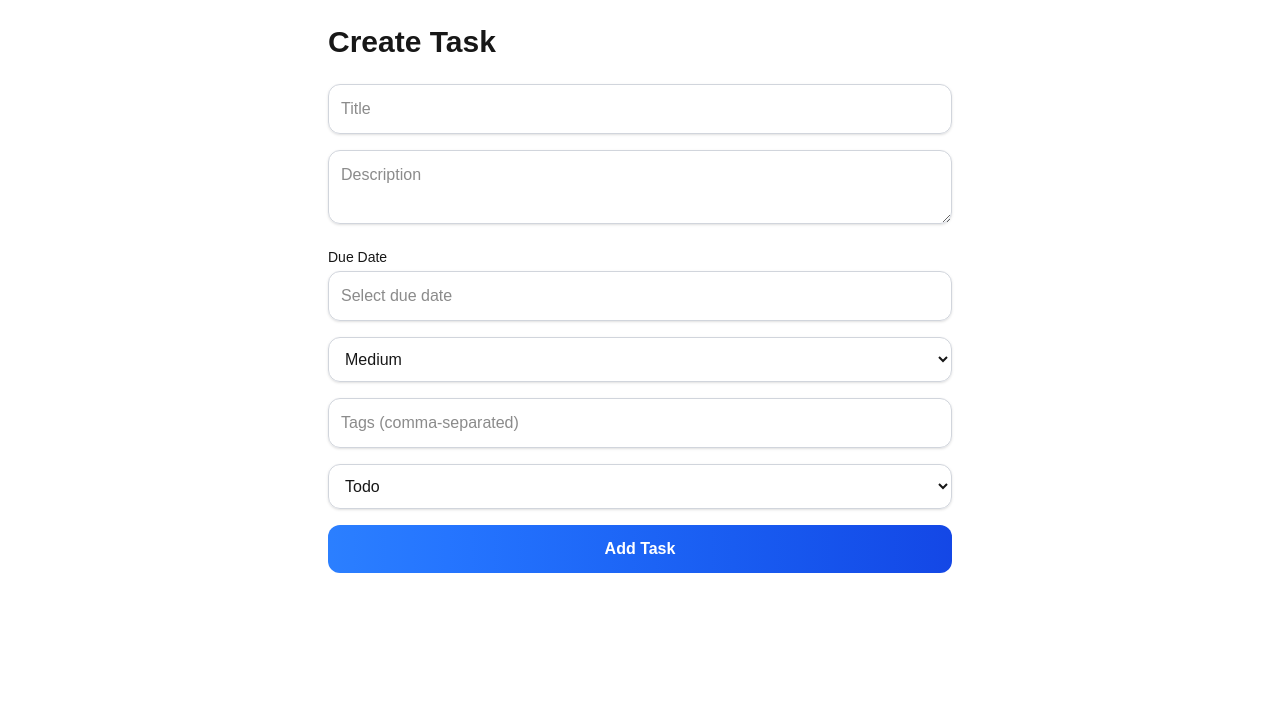
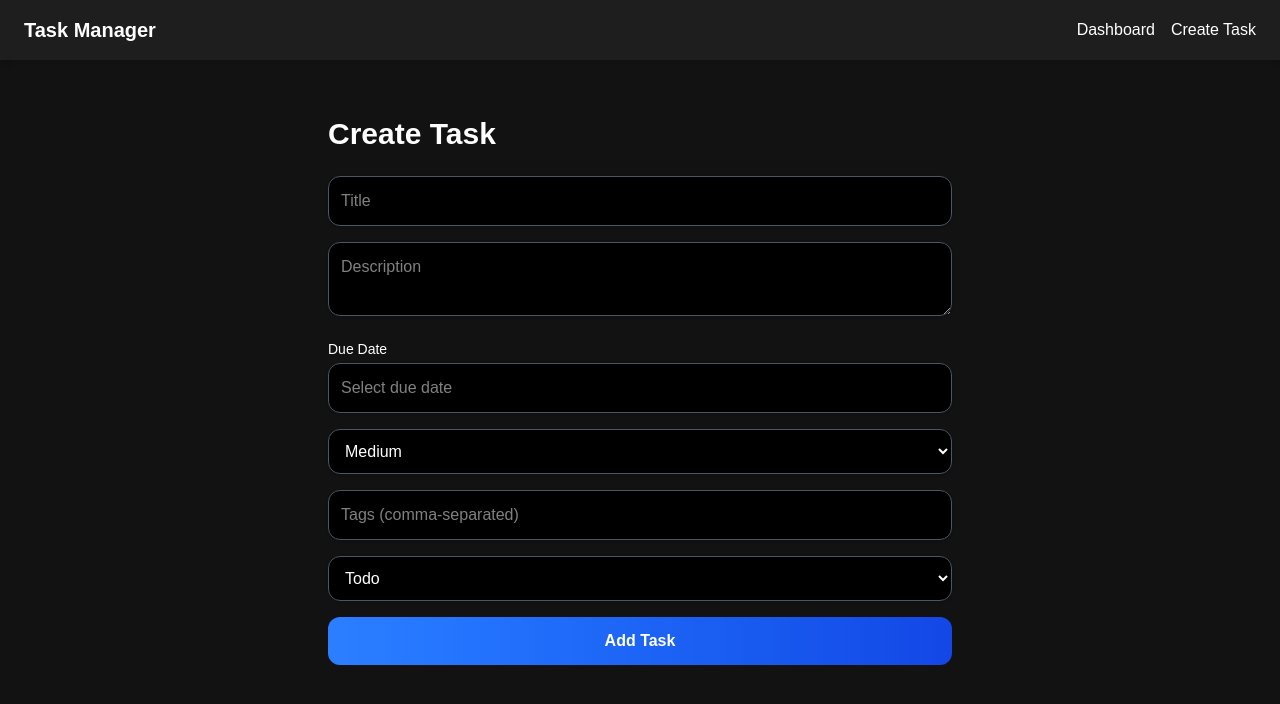
Before and after one commit to 43premansh/task-manager-app, a Next.js app: page /create in a window 1280 px wide. Shown: the top 704 px of the page. Built offline with nearby package versions, Linux system fonts and the light colour scheme.

Commit message:
Update page.tsx

```diff
--- a/src/app/create/page.tsx
+++ b/src/app/create/page.tsx
@@ -4,6 +4,17 @@ import { useEffect, useState } from 'react';
 import { useRouter, useSearchParams } from 'next/navigation';
 import DatePicker from 'react-datepicker';
 import 'react-datepicker/dist/react-datepicker.css';
+import Link from 'next/link';
+
+const NAVBAR = (
+  <nav className="flex justify-between items-center py-4 px-6 bg-[#1e1e1e] text-white shadow-md mb-8">
+    <h1 className="text-xl font-bold">Task Manager</h1>
+    <div className="space-x-4">
+      <Link href="/" className="hover:underline">Dashboard</Link>
+      <Link href="/create" className="hover:underline">Create Task</Link>
+    </div>
+  </nav>
+);
 
 type Task = {
   id: string;
@@ -21,14 +32,15 @@ export default function CreateTask() {
   const searchParams = useSearchParams();
   const taskId = searchParams.get('id');
 
-  const [task, setTask] = useState({
+  const [task, setTask] = useState<Omit<Task, 'id' | 'tags' | 'createdAt'> & { tags: string }>(() => ({
     title: '',
     description: '',
     dueDate: '',
     priority: 'Medium',
     tags: '',
     status: 'Todo',
-  });
+  }));
+
 
   const [dueDateObj, setDueDateObj] = useState<Date | null>(null);
 
@@ -49,9 +61,8 @@ export default function CreateTask() {
         if (!isNaN(parsedDate.getTime())) {
           setDueDateObj(parsedDate);
         } else {
-         setDueDateObj(null); // fallback
+          setDueDateObj(null);
         }
-
       }
     }
   }, [taskId]);
@@ -63,10 +74,11 @@ export default function CreateTask() {
   const handleSubmit = (e: React.FormEvent) => {
     e.preventDefault();
 
-    const storedTasks = JSON.parse(localStorage.getItem('tasks') || '[]');
+    const storedTasks = typeof window !== 'undefined'
+      ? JSON.parse(localStorage.getItem('tasks') || '[]')
+      : [];
+    const finalDueDate = dueDateObj ? dueDateObj.toISOString().split('T')[0] : '';
     let updatedTasks;
-
-    const finalDueDate = dueDateObj ? dueDateObj.toISOString().split('T')[0] : '';
 
     if (taskId) {
       updatedTasks = storedTasks.map((t: Task) =>
@@ -81,13 +93,12 @@ export default function CreateTask() {
       );
     } else {
       const newTask: Task = {
-        id: crypto.randomUUID(),
-        title: task.title,
-        description: task.description,
+        ...task,
+        id: typeof window !== 'undefined' && window.crypto && window.crypto.randomUUID
+          ? window.crypto.randomUUID()
+          : Math.random().toString(36).substring(2, 11),
         dueDate: finalDueDate,
-        priority: task.priority as 'Low' | 'Medium' | 'High',
         tags: task.tags.split(',').map(tag => tag.trim()),
-        status: task.status as 'Todo' | 'In Progress' | 'Done',
         createdAt: new Date().toISOString(),
       };
       updatedTasks = [...storedTasks, newTask];
@@ -99,6 +110,8 @@ export default function CreateTask() {
   };
 
   return (
+    <div className="min-h-screen bg-[#121212] text-white">
+      {NAVBAR}
       <div className="max-w-2xl mx-auto p-6">
         <h1 className="text-3xl font-bold mb-6">{taskId ? 'Edit Task' : 'Create Task'}</h1>
         <form onSubmit={handleSubmit} className="space-y-4">
@@ -107,18 +120,18 @@ export default function CreateTask() {
             required
             placeholder="Title"
             value={task.title}
-          className="w-full p-3 border border-gray-300 rounded-xl shadow-sm focus:outline-blue-500"
+            className="w-full p-3 border border-gray-600 rounded-xl shadow-sm bg-black text-white"
             onChange={handleChange}
           />
           <textarea
             name="description"
             placeholder="Description"
             value={task.description}
-          className="w-full p-3 border border-gray-300 rounded-xl shadow-sm focus:outline-blue-500"
+            className="w-full p-3 border border-gray-600 rounded-xl shadow-sm bg-black text-white"
             onChange={handleChange}
           />
           <div className="flex flex-col gap-1">
-          <label className="font-medium text-sm">Due Date</label>
+            <label className="font-medium text-sm text-white">Due Date</label>
             <DatePicker
               selected={dueDateObj}
               onChange={(date) => {
@@ -127,40 +140,36 @@ export default function CreateTask() {
               }}
               dateFormat="yyyy-MM-dd"
               placeholderText="Select due date"
-            className="w-full p-3 border border-gray-300 rounded-xl shadow-sm focus:outline-blue-500"
+              className="w-full p-3 border border-gray-600 rounded-xl shadow-sm bg-black text-white"
             />
           </div>
-
           <select
             name="priority"
             value={task.priority}
-          className="w-full p-3 border border-gray-300 rounded-xl shadow-sm"
+            className="w-full p-3 border border-gray-600 rounded-xl shadow-sm bg-black text-white"
             onChange={handleChange}
           >
             <option value="Low">Low</option>
             <option value="Medium">Medium</option>
             <option value="High">High</option>
           </select>
-
           <input
             name="tags"
             placeholder="Tags (comma-separated)"
             value={task.tags}
-          className="w-full p-3 border border-gray-300 rounded-xl shadow-sm"
+            className="w-full p-3 border border-gray-600 rounded-xl shadow-sm bg-black text-white"
             onChange={handleChange}
           />
-
           <select
             name="status"
             value={task.status}
-          className="w-full p-3 border border-gray-300 rounded-xl shadow-sm"
+            className="w-full p-3 border border-gray-600 rounded-xl shadow-sm bg-black text-white"
             onChange={handleChange}
           >
             <option value="Todo">Todo</option>
             <option value="In Progress">In Progress</option>
             <option value="Done">Done</option>
           </select>
-
           <button
             type="submit"
             className="w-full bg-gradient-to-r from-blue-500 to-blue-700 text-white py-3 rounded-xl font-semibold hover:opacity-90 transition"
@@ -169,5 +178,6 @@ export default function CreateTask() {
           </button>
         </form>
       </div>
+    </div>
   );
 }
```
Lines whose indentation alone changed are shown as unchanged.
